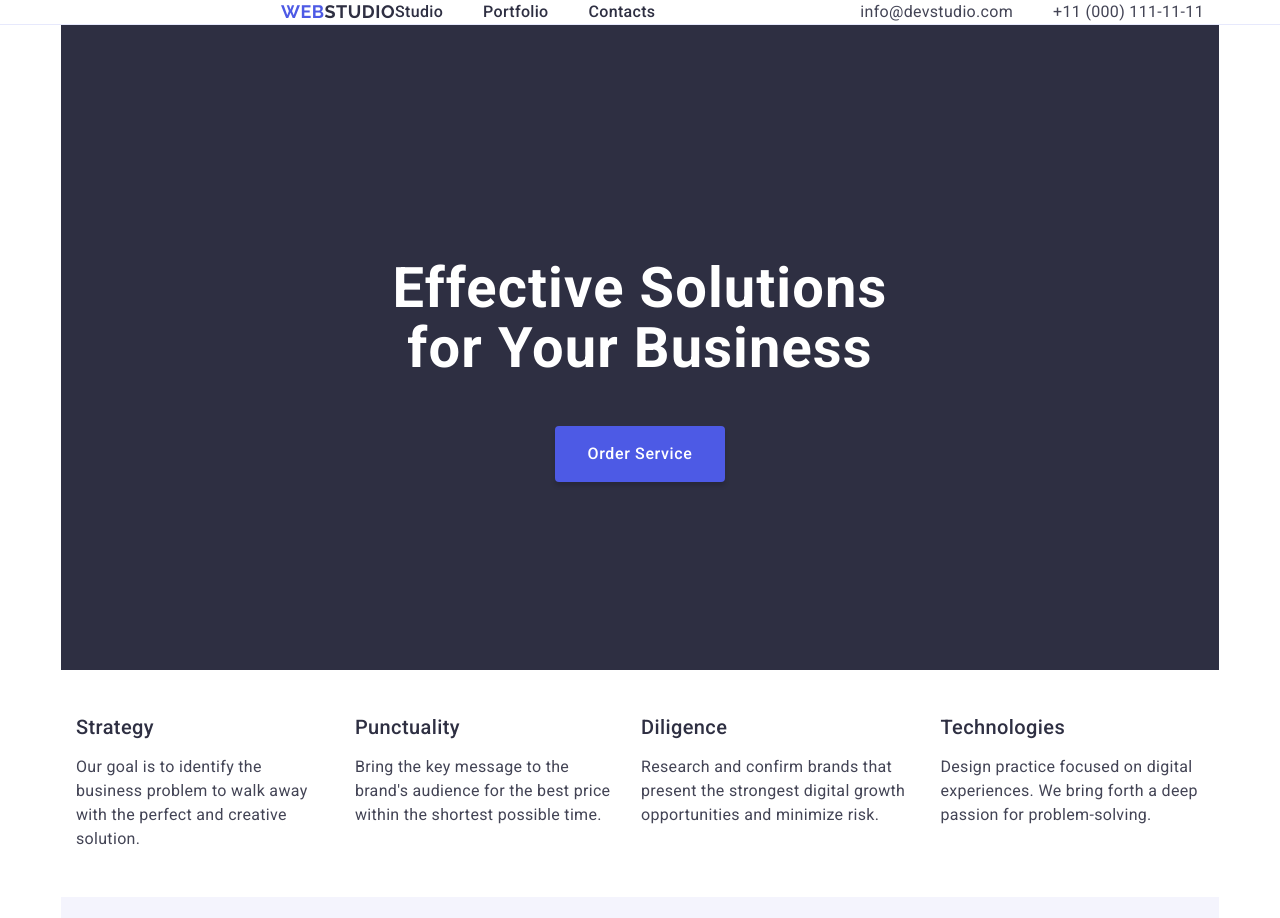
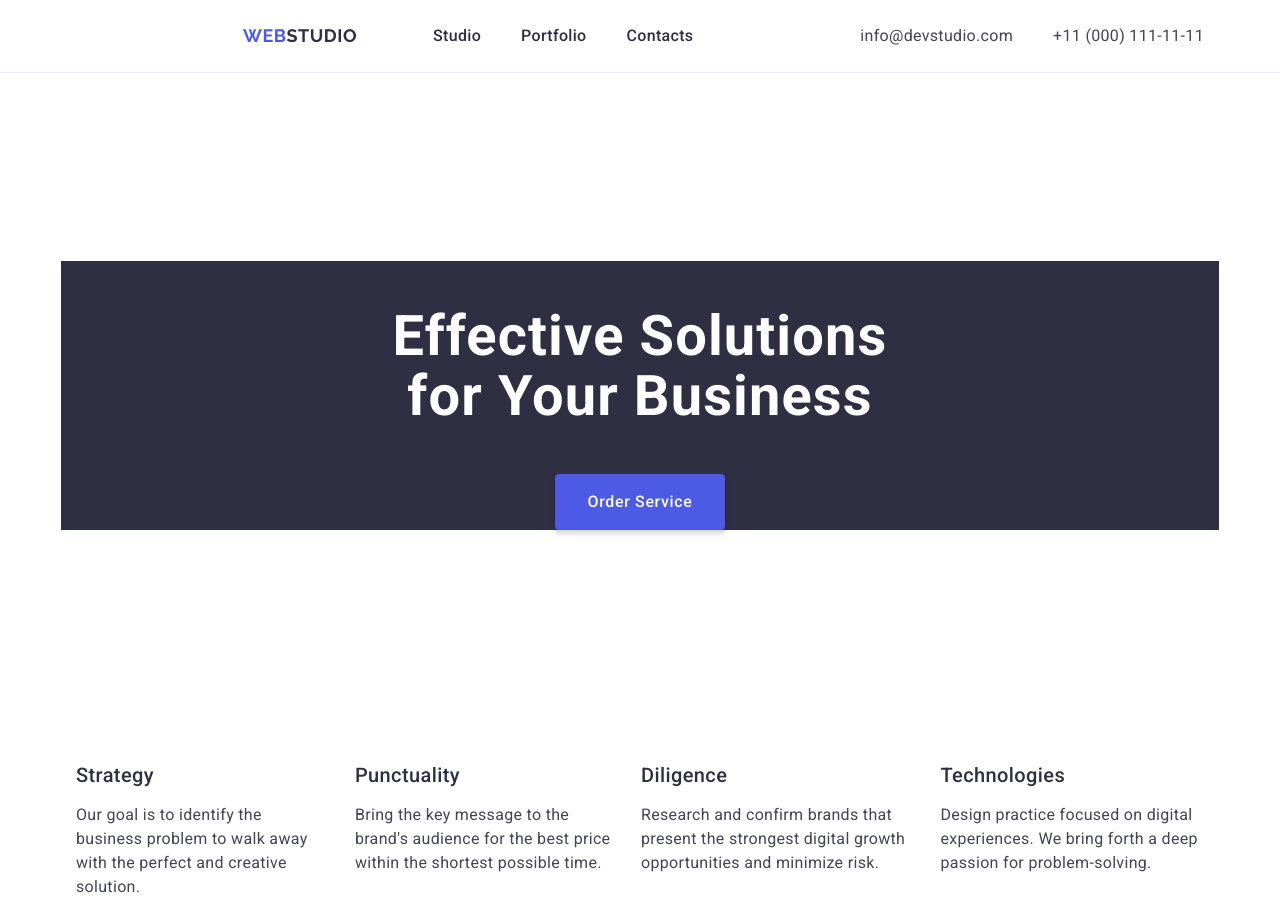
Before and after one commit to yaremenko-anastasia/goit-markup-hw-03, a plain HTML site: page index.html in a window 1280 px wide. Shown: the top 918 px of the page. Drawn offline with nearby package versions, Linux system fonts and the light colour scheme.

Commit message:
save index save css

```diff
--- a/css/styles.css
+++ b/css/styles.css
@@ -21,10 +21,16 @@ line-height: 1.17;
 letter-spacing: 0.03em;
 text-transform: uppercase;
 color: #4d5ae5;
+margin-right: 76px;
+}
+
+.logo-vidstup{
+
 }
 
 .logo-studio {
     color: #2e2f42;
+
 }
 
 .navigator-list {
@@ -64,7 +70,7 @@ a:focus
 }
 
 .title-main {
-padding-top: 188px;
+
 font-size: 56px;
 line-height: 1.07;
 letter-spacing: 0.02em;
@@ -77,10 +83,7 @@ max-width: 496px;
     display: flex;
     flex-direction: column ;
     align-items: center;
-    width: auto;
     background-color: #2E2F42;
-    margin-bottom: 120px;
-
 }
 
 .btn-title {
@@ -96,7 +99,7 @@ font-size: 16px;
 line-height: 1.5;
 letter-spacing: 0.04em;
 color: #fff;
-margin-bottom: 188px;
+min-width: 169px
 }
 
 .btn-title:hover,
@@ -243,7 +246,8 @@ display: flex;
 gap: 40px;
 padding-left: 0;
 margin: 0;
-
+padding-top: 24px;
+padding-bottom: 24px;
 }
 
 .header-social-list {
@@ -328,8 +332,9 @@ display: flex;
 width: 1440px;
 }
 
-.logo-footer {
-
+.main-section {
+    padding-top: 188px;
+    padding-bottom: 188px;
 }
 
 .header-border {
--- a/index.html
+++ b/index.html
@@ -62,7 +62,7 @@
     </header>
 
     <main>
-      <section>
+      <section class="main-section">
         <div class="container title-main-section">
         <h1 class="title-main">Effective Solutions for Your Business</h1>
         <button type="button" class="btn-title">Order Service</button>
```
